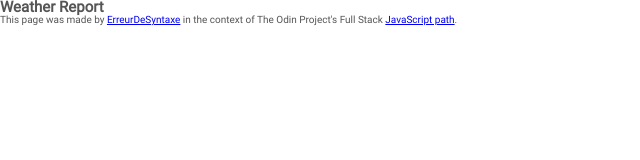
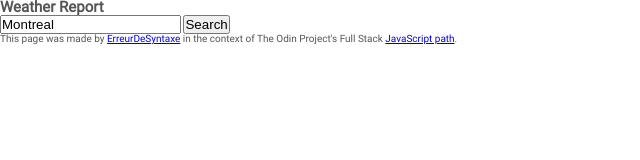
Before and after one commit to ErreurDeSyntaxe/full-stack-weather, a website built with webpack: page src/index.html in a window 1280 px wide. Shown: the whole page, without its empty margins (0-640 px from the left). Built offline with nearby package versions, Linux system fonts and the light colour scheme; no server answers.

Commit message:
Add form input

```diff
--- a/src/index.html
+++ b/src/index.html
@@ -24,7 +24,10 @@
       </section>
 
       <section class="section section-search">
-        <form action=""></form>
+        <form class="form" action="">
+          <input class="search" type="text" value="Montreal" />
+          <button type="submit">Search</button>
+        </form>
       </section>
     </main>
 
```
